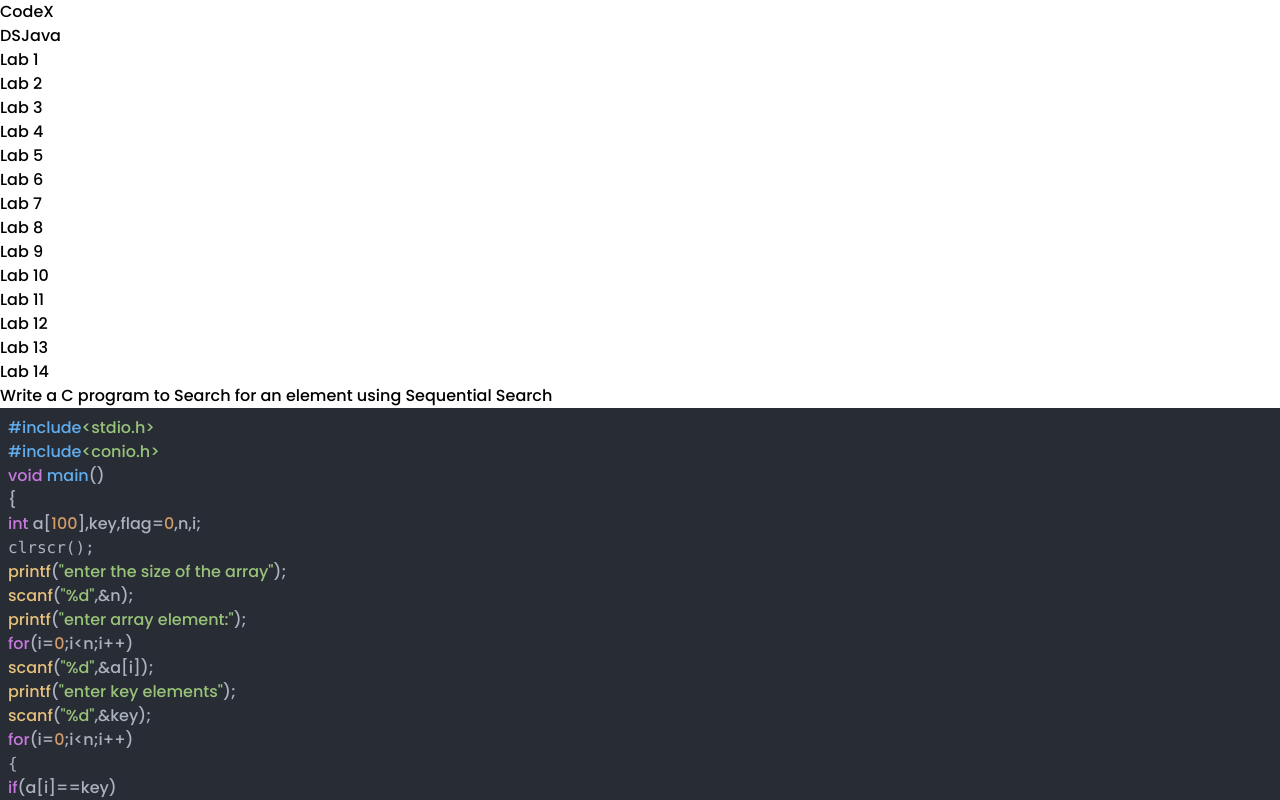
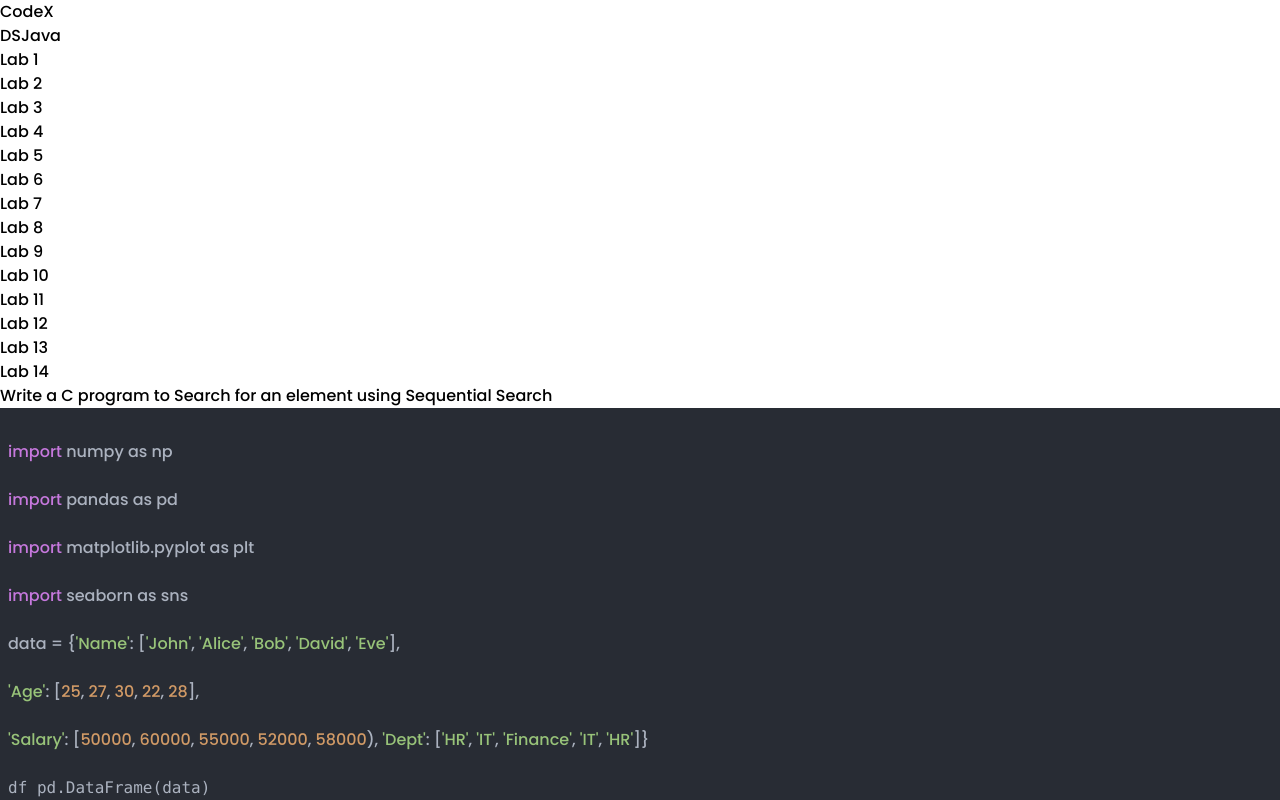
Before and after one commit to Akash8245/codex, a React (Vite) app: page / in a window 1280 px wide. Both pictures are taken after a click on the element "Lab 3". Shown: the top 800 px of the page. Built offline with nearby package versions, Linux system fonts and the light colour scheme.

Commit message:
Update Lab3.jsx

```diff
--- a/src/DS_content/Lab3.jsx
+++ b/src/DS_content/Lab3.jsx
@@ -1,33 +1,54 @@
 import React from 'react';
 import CodeViewer from '../components/CodeViewer';
 
-const code = `#include<stdio.h>
-#include<conio.h>
-void main()
-{
-int a[100],key,flag=0,n,i;
-clrscr();
-printf("enter the size of the array");
-scanf("%d",&n);
-printf("enter array element:");
-for(i=0;i<n;i++)
-scanf("%d",&a[i]);
-printf("enter key elements");
-scanf("%d",&key);
-for(i=0;i<n;i++)
-{
-if(a[i]==key)
-{
-flag=1;
-break;
-}
-}
-if(flag==1)
-printf("key elements found");
-else
-printf("key elements not found");
-getch();
-}`;
+const code = `
+import numpy as np
+
+import pandas as pd
+
+import matplotlib.pyplot as plt
+
+import seaborn as sns
+
+data = {'Name': ['John', 'Alice', 'Bob', 'David', 'Eve'],
+
+'Age': [25, 27, 30, 22, 28],
+
+'Salary': [50000, 60000, 55000, 52000, 58000), 'Dept': ['HR', 'IT', 'Finance', 'IT', 'HR']}
+
+df pd.DataFrame(data)
+
+print("Dataset:\n", df)
+
+plt.figure(figsize=(12,4))
+
+plt.subplot(1,3,1)
+
+plt.hist(df['Age'], bins 5, color skyblue', edgecolor='black')
+
+plt.title('Age Distribution')
+
+plt.subplot(1,3,2)
+
+plt.scatter(df['Age'], df ['Salary'], color='green')
+
+plt.title('Age vs Salary')
+
+plt.xlabel('Age')
+
+plt.ylabel('Salary')
+
+plt.subplot(1,3,3)
+
+sns.heatmap(df [['Age', 'Salary']].corr(), annot=True, cmap='coolwarm")
+
+plt.title('Correlation Heatmap')
+
+plt.tight_layout()
+
+plt.show()
+
+`;
 
 const Lab3 = () => {
   return (
```
